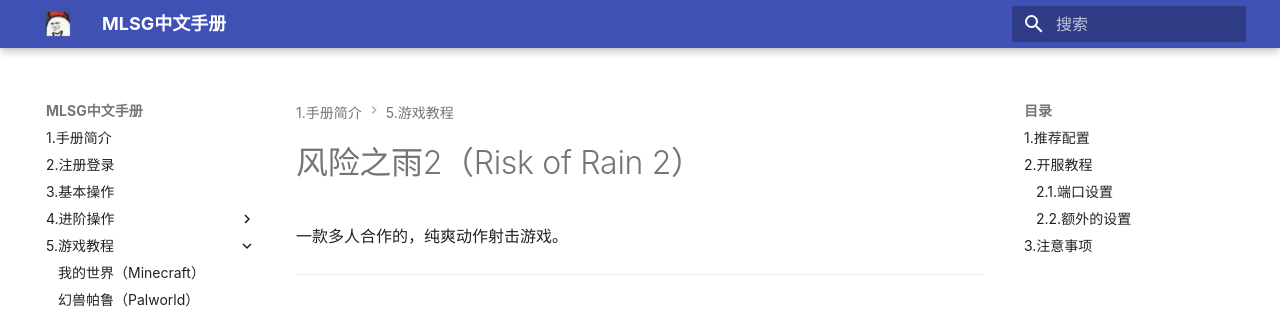
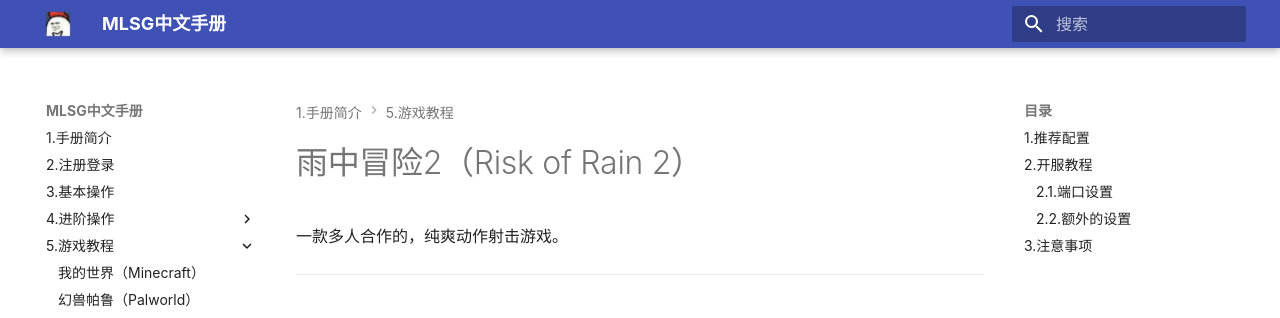
Before and after one commit to KenRen98/Manual, an MkDocs documentation site: the page built from docs/3-servergames/ror2.md, in a window 1280 px wide and 900 px high. Shown: the top 318 px of the window. Built offline with MkDocs 1.6.1 and Material for MkDocs 9.7.7, drawn with Linux system fonts in a browser that asks for light colours; some web fonts are replaced.

Commit message:
fix wrong translation

```diff
--- a/docs/3-servergames/ror2.md
+++ b/docs/3-servergames/ror2.md
@@ -1,4 +1,4 @@
-# 风险之雨2（Risk of Rain 2）
+# 雨中冒险2（Risk of Rain 2）
 一款多人合作的，纯爽动作射击游戏。
 
 ---
```
